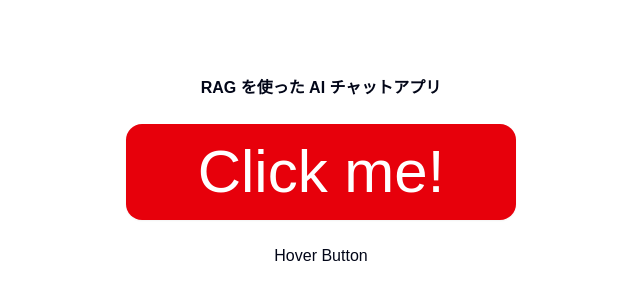
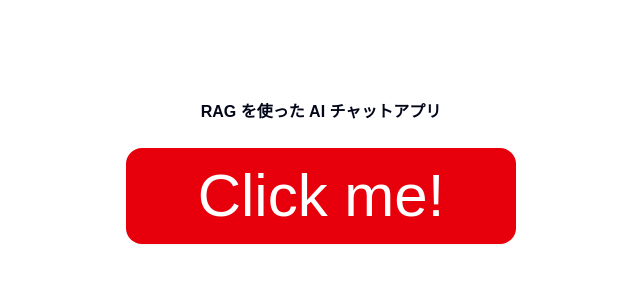
Before and after one commit to MasayukiOrihara/chat-ai-rag-202504, a Next.js app: page / in a window 1280 px wide. Shown: the part 228-528 px from the top of the page, without its empty margins (319-959 px from the left). Built offline with nearby package versions, Linux system fonts and the light colour scheme; a web font is replaced by a local one.

Commit message:
hover:が効かない問題が解決してません

```diff
--- a/src/app/page.tsx
+++ b/src/app/page.tsx
@@ -13,8 +13,6 @@ export default function Home() {
         >
           Click me!
         </Button>
-
-        <button>Hover Button</button>
       </div>
     </div>
   );
```
